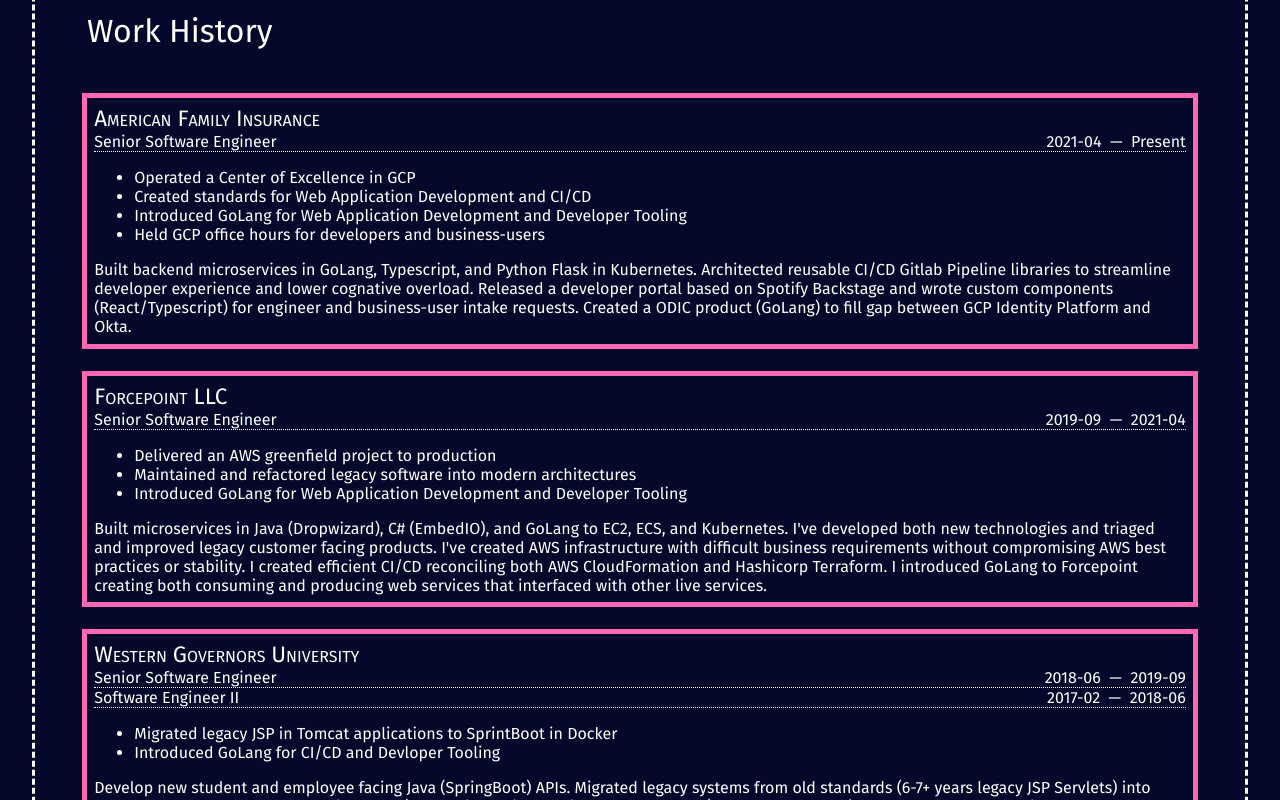
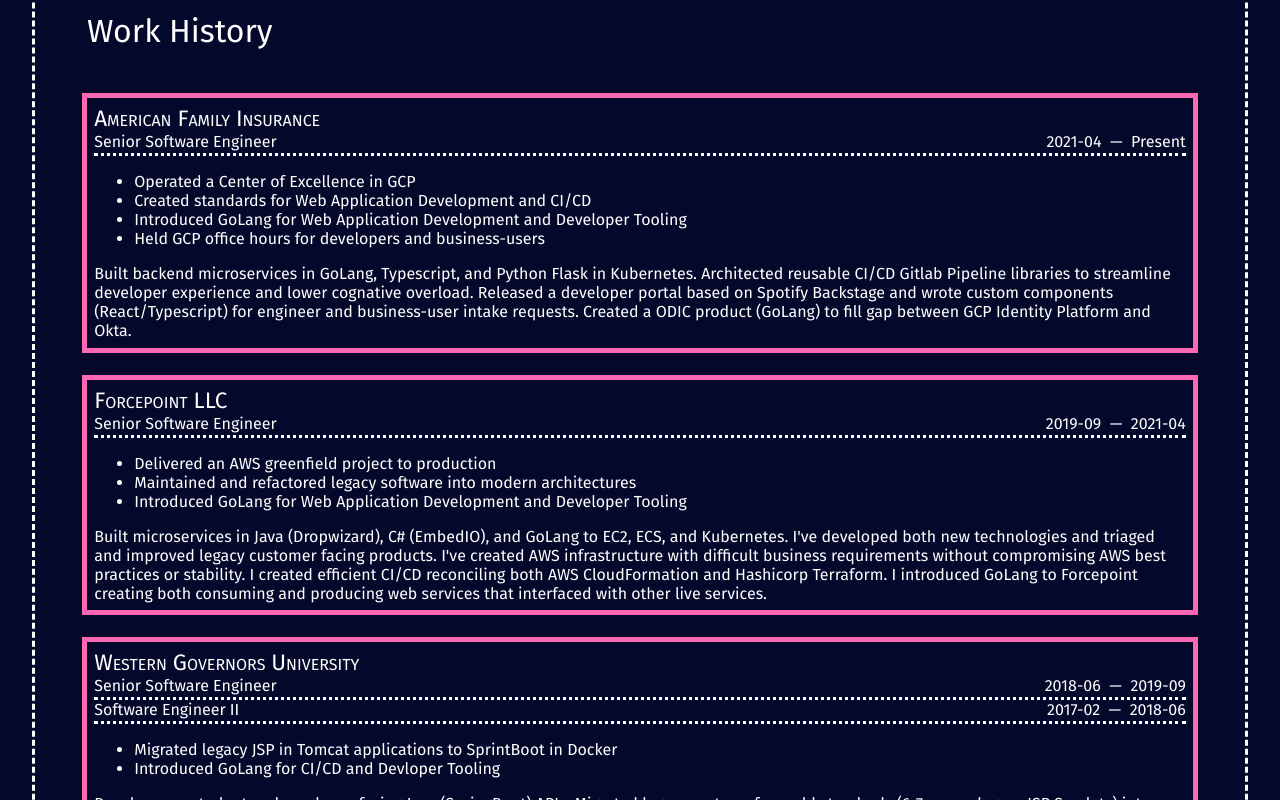
Before and after one commit to niko-dunixi/react-resume, a React (Create React App) app: page / in a window 1280 px wide. Shown: the part 1540-2340 px from the top of the page. Built offline with nearby package versions, Linux system fonts and the light colour scheme.

Commit message:
Improving some spacing and underlining css

```diff
--- a/src/App.css
+++ b/src/App.css
@@ -139,6 +139,9 @@
   .work-history-item {
     outline: 5px hotpink solid;
   }
+  .work-history-item > .position {
+    border-bottom: 3px dotted white;
+  }
 }
 
 @media only print {
@@ -176,7 +179,6 @@
   .resume-section {
     page-break-inside: avoid;
   }
-
   /*
   TODO: You really need to wrap your mind around this a little better:border:
   See: https://css-tricks.com/equal-columns-with-flexbox-its-more-complicated-than-you-might-think/
@@ -189,21 +191,21 @@
   .print-columns > * {
     flex-basis: 100%;
   }
-
   .capabilities {
     display: flex;
     flex-flow: column;
   }
-
   .capabilities > li {
     list-style: disc;
     padding: 0.55em;
   }
-
   .resume-list-section {
     display: flex;
     flex-flow: row;
     column-gap: 0em;
+  }
+  .work-history-item > .position {
+    border-bottom: 3px dotted black;
   }
 }
 
@@ -270,5 +272,5 @@
 .work-history-item > .position {
   display: flex;
   justify-content: space-between;
-  border-bottom: 1px dotted white;
+  padding-bottom: 2px;
 }
```
